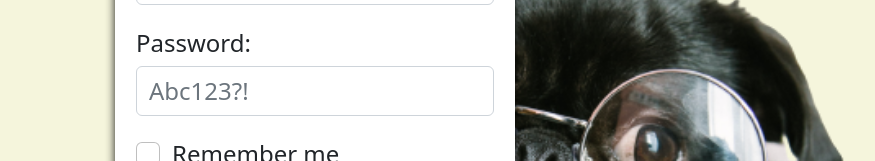
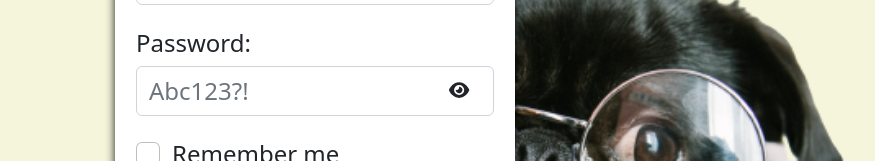
Before and after one commit to Dame2Dolla/TechyDev, a React (Create React App) app in the folder my-app/: page / in a window 1280 px wide. Shown: the part 341-502 px from the top of the page, without its empty margins (365-1240 px from the left). Built offline with nearby package versions, Linux system fonts and the light colour scheme.

Commit message:
Changes in URL and new addition to the password show/hide
Domain changes from https://techytest23.000webhostapp.com/ to

```diff
--- a/my-app/src/component/ForgotPassword/ForgotPassword.js
+++ b/my-app/src/component/ForgotPassword/ForgotPassword.js
@@ -15,7 +15,7 @@ const PasswordResetCard = () => {
     event.preventDefault();
 
     // Send a POST request to the PHP API to check if the user exists
-    fetch("https://techytest23.000webhostapp.com/api/usernamechecker.php", {
+    fetch("http://www.studentmind.xyz/api/usernamechecker.php", {
       method: "POST",
       headers: {
         "Content-Type": "application/x-www-form-urlencoded",
@@ -26,7 +26,7 @@ const PasswordResetCard = () => {
       .then((data) => {
         if (data === "User exists") {
           // If the user exists, send an email to the user's email address
-          fetch("https://techytest23.000webhostapp.com/api/sendemailtouser.php", {
+          fetch("http://www.studentmind.xyz/api/sendemailtouser.php", {
             method: "POST",
             headers: {
               "Content-Type": "application/x-www-form-urlencoded",
--- a/my-app/src/component/LoginForm/LoginForm.js
+++ b/my-app/src/component/LoginForm/LoginForm.js
@@ -1,12 +1,13 @@
 import React, { useState, useEffect } from "react";
 import { useNavigate } from "react-router-dom";
+import { FontAwesomeIcon } from "@fortawesome/react-fontawesome";
+import { faEye, faEyeSlash } from "@fortawesome/free-solid-svg-icons";
 import "./LoginForm.scss";
 import "../../../node_modules/bootstrap/dist/css/bootstrap.min.css";
 import SignupForm from "../SignupForm/SignupForm";
 import Cookies from "js-cookie";
 import ForgotPassword from "../ForgotPassword/ForgotPassword";
-import Footer from "../NavBar/Footer";
-
+import Footer from "../Footer/Footer";
 
 const LoginForm = () => {
   //Setting the value of e-mail and password in a used state using props.
@@ -14,6 +15,8 @@ const LoginForm = () => {
   const [password, setPassword] = useState("");
   //First time signing in the initial state of the checkbox will be off.
   const [rememberMe, setRememberMe] = useState(false);
+  //Implementation of show or hide password.
+  const [showPassword, setShowPassword] = useState(false);
   //Use navigate hook to direct to the new site.
   const navigate = useNavigate();
 
@@ -31,7 +34,7 @@ const LoginForm = () => {
 
     // Send a POST request to the PHP API to check if the user exists
     // --> Check the URL when testing.
-    fetch("https://techytest23.000webhostapp.com/api/authentication.php", {
+    fetch("http://www.studentmind.xyz/api/authentication.php", {
       method: "POST",
       headers: {
         // Type Application: Form Value.
@@ -51,17 +54,14 @@ const LoginForm = () => {
           }
           // If the user exists, redirect to the home page (<--- need to build a home page.)
           navigate("/homepage");
-        } else if(data === "Locked account"){
-
+        } else if (data === "Locked account") {
           alert("This account is locked, please e-mail customer support.");
-        }
-        else if(data === "Invalid Password"){
+        } else if (data === "Invalid Password") {
           // Sensitive information disclosure was fixed by alerting user with the following message if any of the credentials is wrong.
           // Security consultant Clayton Farrugia
           alert("Invalid email or password. Please try again.");
-        }
-        else if(data === "Invalid"){
-          alert("Opps Somthing went wrong, try again later.");
+        } else if (data === "Invalid") {
+          alert("Please, fill your login information.");
         }
       })
       .catch((error) => console.error(error));
@@ -88,17 +88,31 @@ const LoginForm = () => {
               value={email}
               onChange={handleEmailChange}
               placeholder="Email@email.com"
+              title="Enter your e-mail"
             />
           </div>
           <div className="form-group">
             <label>Password:</label>
             <input
-              type="password"
+              type={showPassword ? "text" : "password"}
               className="form-control"
               value={password}
               onChange={handlePasswordChange}
               placeholder="Abc123?!"
             />
+            <>
+              <button
+                className="btn password-icon"
+                type="button"
+                onClick={() => setShowPassword(!showPassword)}
+              >
+                {showPassword ? (
+                  <FontAwesomeIcon icon={faEyeSlash}/>
+                ) : (
+                  <FontAwesomeIcon icon={faEye}/>
+                )}
+              </button>
+            </>
           </div>
           <div className="form-group form-check">
             <input
--- a/my-app/src/component/LoginForm/LoginForm.scss
+++ b/my-app/src/component/LoginForm/LoginForm.scss
@@ -32,6 +32,13 @@
     }
   }
 
+  .password-icon{
+    position: absolute;
+    right: 8%;
+    top: 42%;
+    max-width: fit-content;
+  }
+
   button {
     position: inherit;
     width: 100%;
--- a/my-app/src/component/Pages/HomePage/HomePage.js
+++ b/my-app/src/component/Pages/HomePage/HomePage.js
@@ -6,7 +6,7 @@ export default class HomePage extends Component {
     const handleLogout =(event) =>
     {
       event.preventDefault();
-      fetch("https://techytest23.000webhostapp.com/api/logout.php" ,{
+      fetch("http://studentmind.xyz/api/logout.php" ,{
         headers : {
           "Content-Type": "application/x-www-form-urlencoded",
         }
--- a/my-app/src/component/SignupForm/SignupForm.js
+++ b/my-app/src/component/SignupForm/SignupForm.js
@@ -37,7 +37,7 @@ const SignupForm = () => {
   const handleSubmit = (event) => {
     event.preventDefault();
 
-    fetch("https://techytest23.000webhostapp.com/api/signup.php", {
+    fetch("http://www.studentmind.xyz/api/signup.php", {
       method: "POST",
       headers: {
         "Content-Type": "application/x-www-form-urlencoded",
```
Also changed, not shown: my-app/src/component/Footer/Footer.js (renamed from my-app/src/component/NavBar/Footer.js), my-app/src/component/Footer/Footer.scss (renamed from my-app/src/component/NavBar/Footer.scss).
